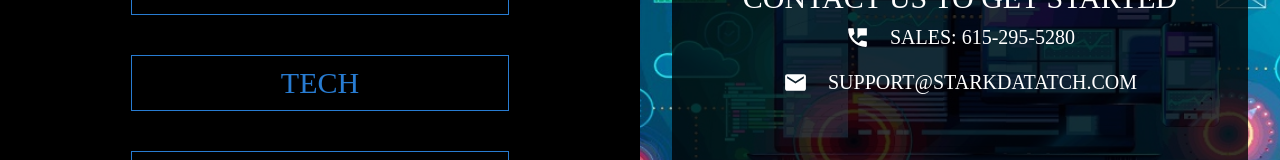
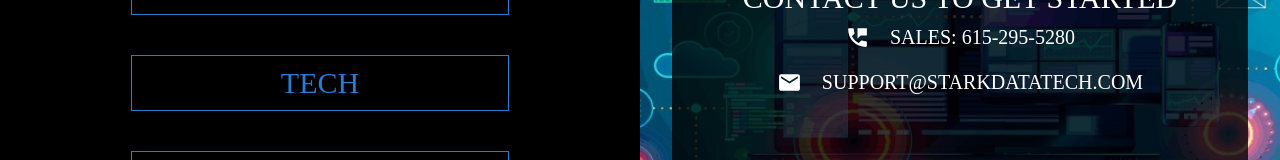
Before and after one commit to psychatelli/stark-data-technologies, a Next.js app: page / in a window 1280 px wide. Shown: the part 1623-1783 px from the top of the page. Built offline with nearby package versions, Linux system fonts and the light colour scheme; a web font is replaced by a local one.

Commit message:
email fix

```diff
--- a/pages/index.js
+++ b/pages/index.js
@@ -31,7 +31,7 @@
                     <div className='content-wrapper'>
                         <div className='message'>Contact Us To Get Started</div>
                         <div className='contact-box'> <PermPhoneMsgIcon /> Sales: 615-295-5280</div>
-                        <div className='contact-box'><EmailIcon /> support@starkdatatch.com</div>
+                        <div className='contact-box'><EmailIcon /> support@starkdatatech.com</div>
                     </div>
             </div>
         </div>
```
